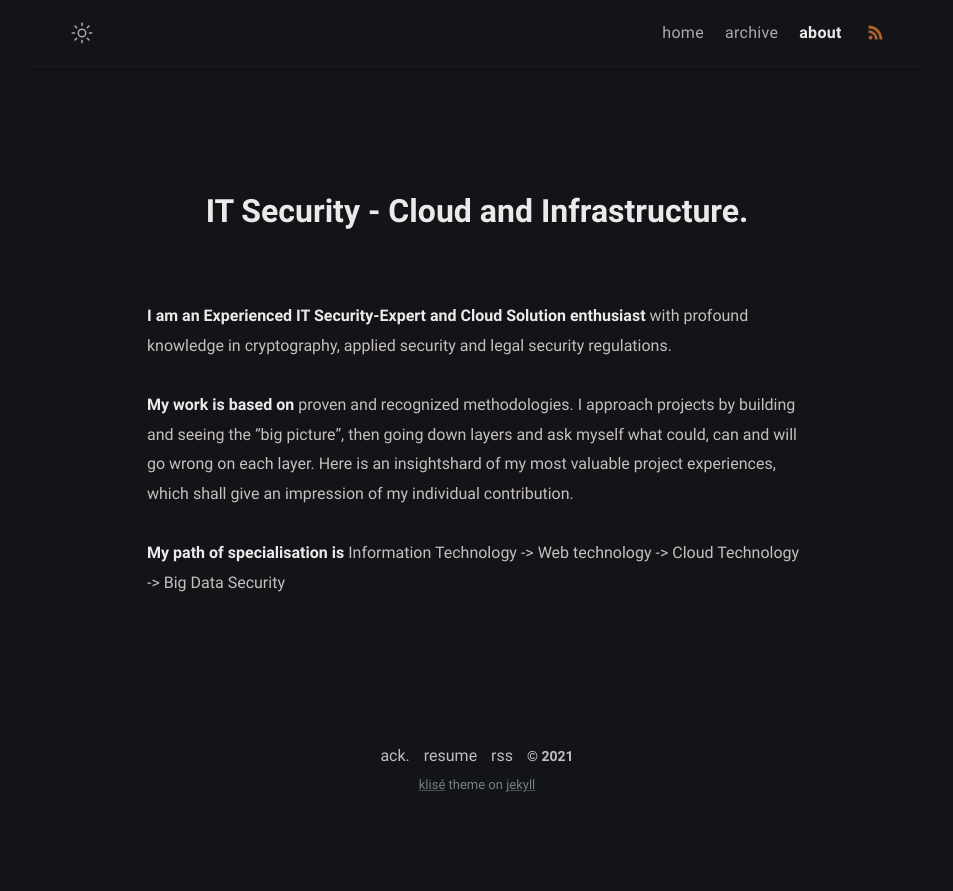
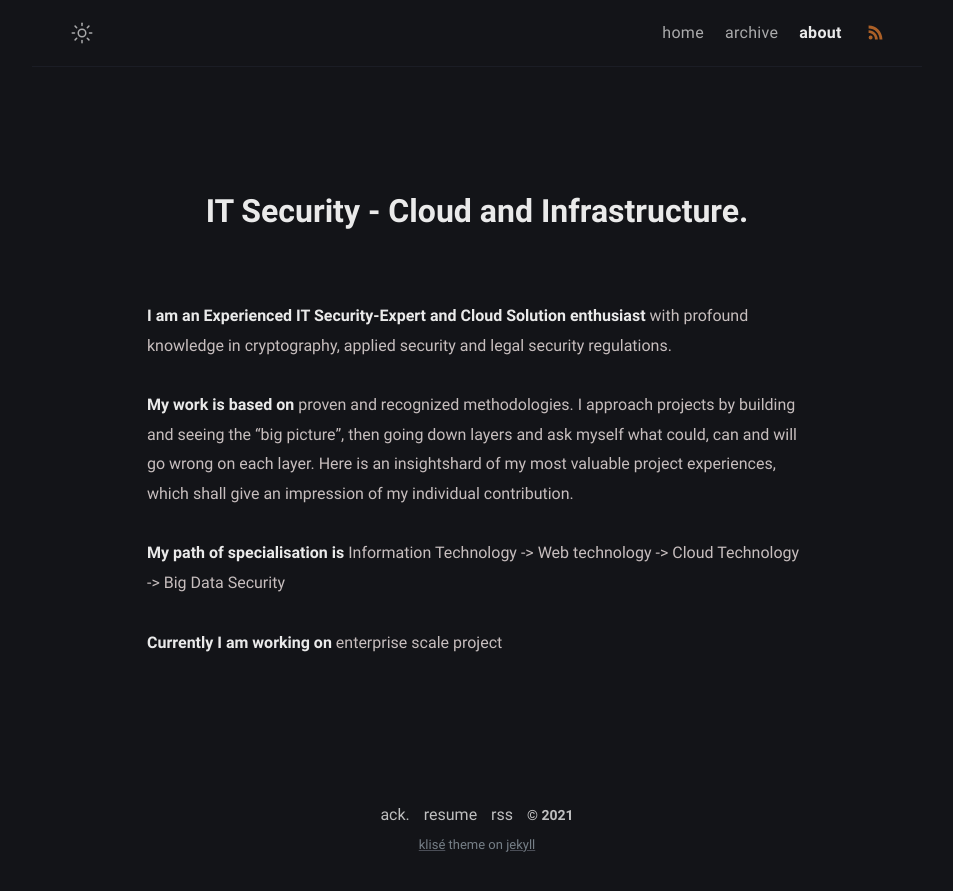
Before and after one commit to securebitAsif/fabulous-jupiter-8f84d, a Jekyll site: the page built from about.md, in a window 1280 px wide. Shown: the top 891 px of the page, without its empty margins (163-1116 px from the left). Built offline with Jekyll 4.4.1, drawn with Linux system fonts in a browser that asks for light colours.

Commit message:
about.md: changed

```diff
--- a/about.md
+++ b/about.md
@@ -10,3 +10,5 @@ comments: false
 **My work is based on** proven and recognized methodologies. I approach projects by building and seeing the “big picture”, then going down layers and ask myself what could, can and will go wrong on each layer. Here is an insightshard of my most valuable project experiences, which shall give an impression of my individual contribution.
 
 **My path of specialisation is** Information Technology -> Web technology -> Cloud Technology -> Big Data Security
+
+**Currently I am working on** enterprise scale project
```
